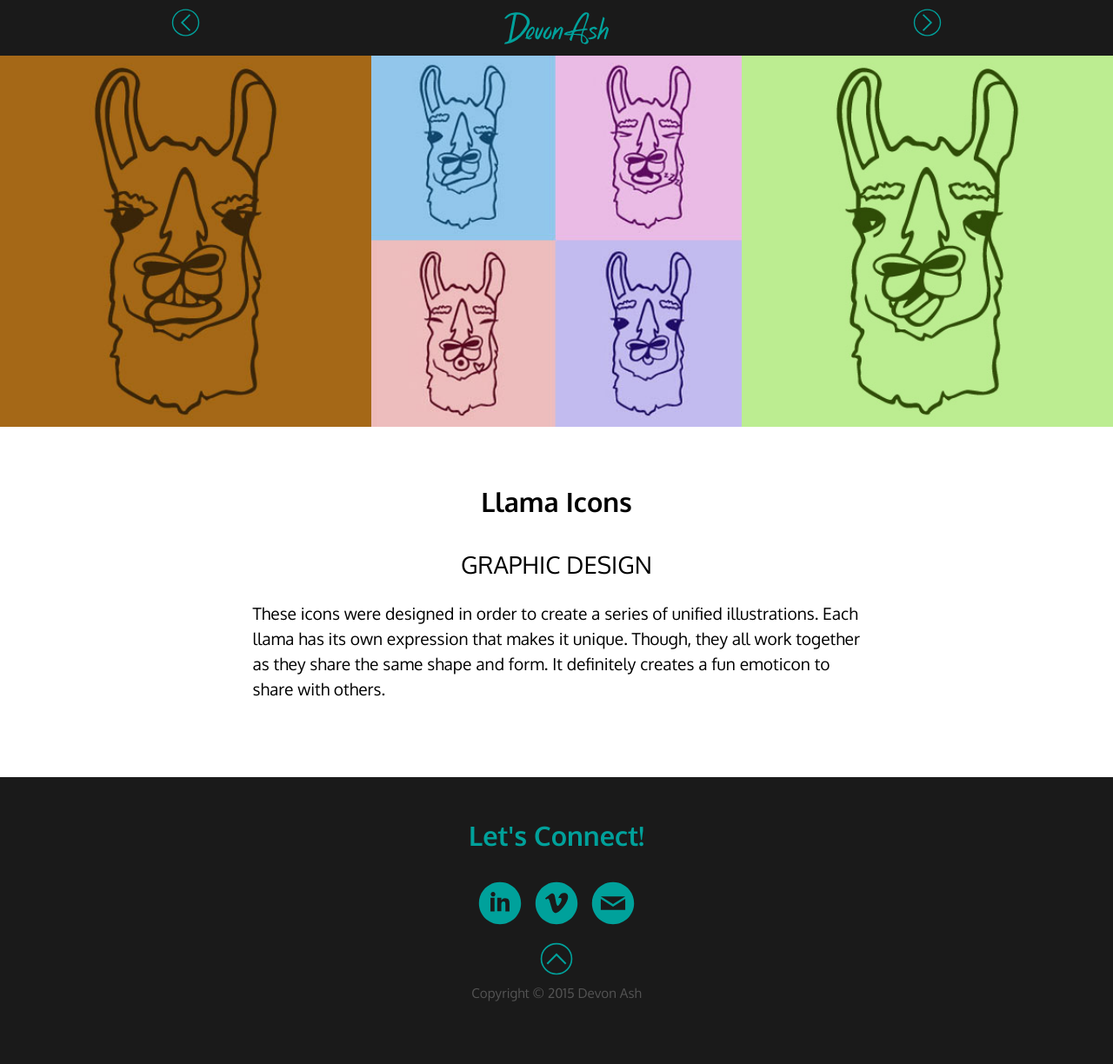
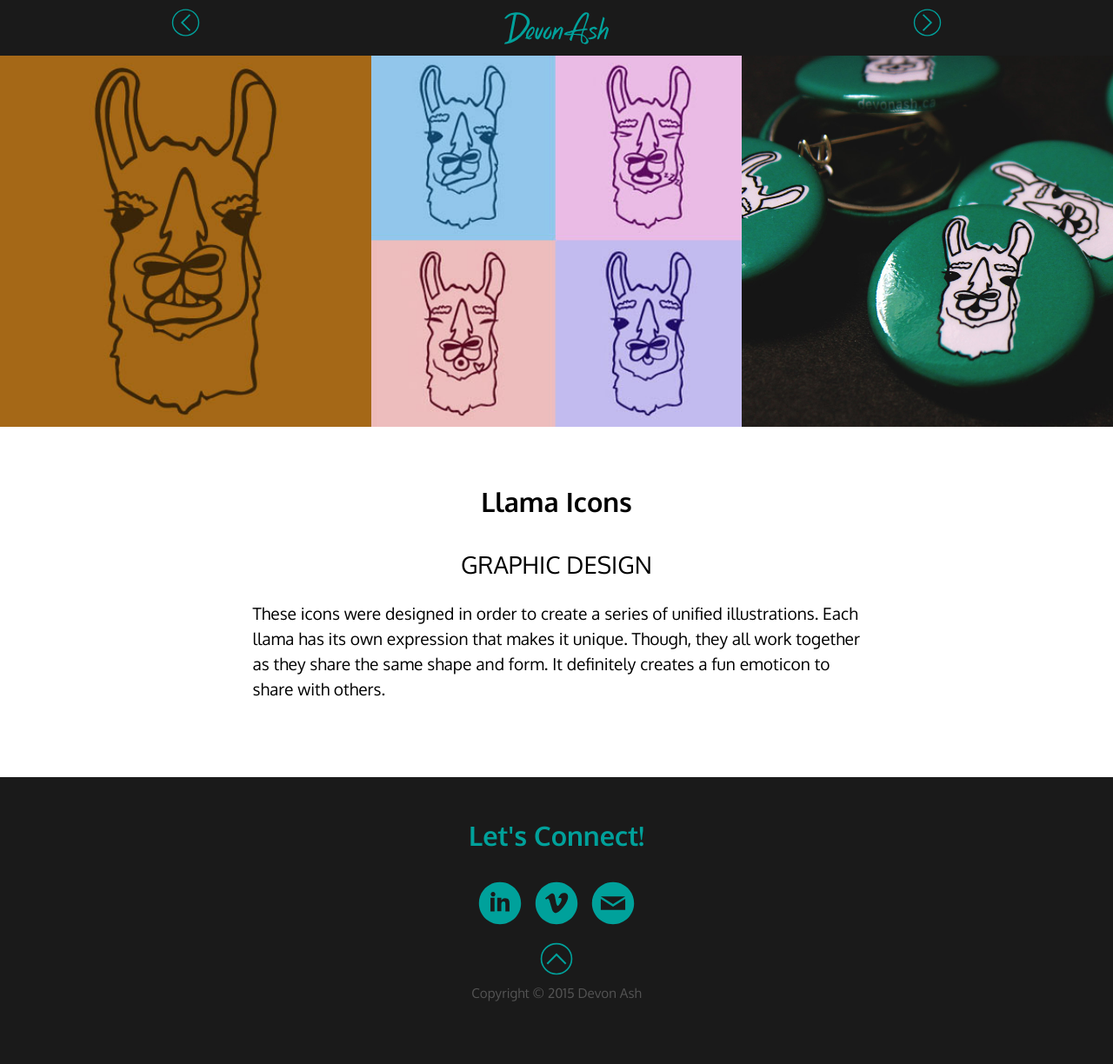
Before and after one commit to devonash/portfolio, a Jekyll site: the page built from portfolio-pieces/piece4.md, in a window 1280 px wide. Shown: the whole page at 87% size. Built offline with Jekyll 4.4.1, drawn with Linux system fonts in a browser that asks for light colours.

Commit message:
added new image to llama page
Image changed to 800x800
Test

```diff
--- a/portfolio-pieces/piece4.md
+++ b/portfolio-pieces/piece4.md
@@ -8,5 +8,5 @@ type: Graphic Design
 description: These icons were designed in order to create a series of unified illustrations. Each llama has its own expression that makes it unique. Though, they all work together as they share the same shape and form. It definitely creates a fun emoticon to share with others.
 img1: llama-1.jpg
 img2: llama-3.jpg
-img3: llama-2.jpg
+img3: llama-3-new.jpg
 ---
```
Also changed, not shown: img/llama-3-new.jpg (added).
